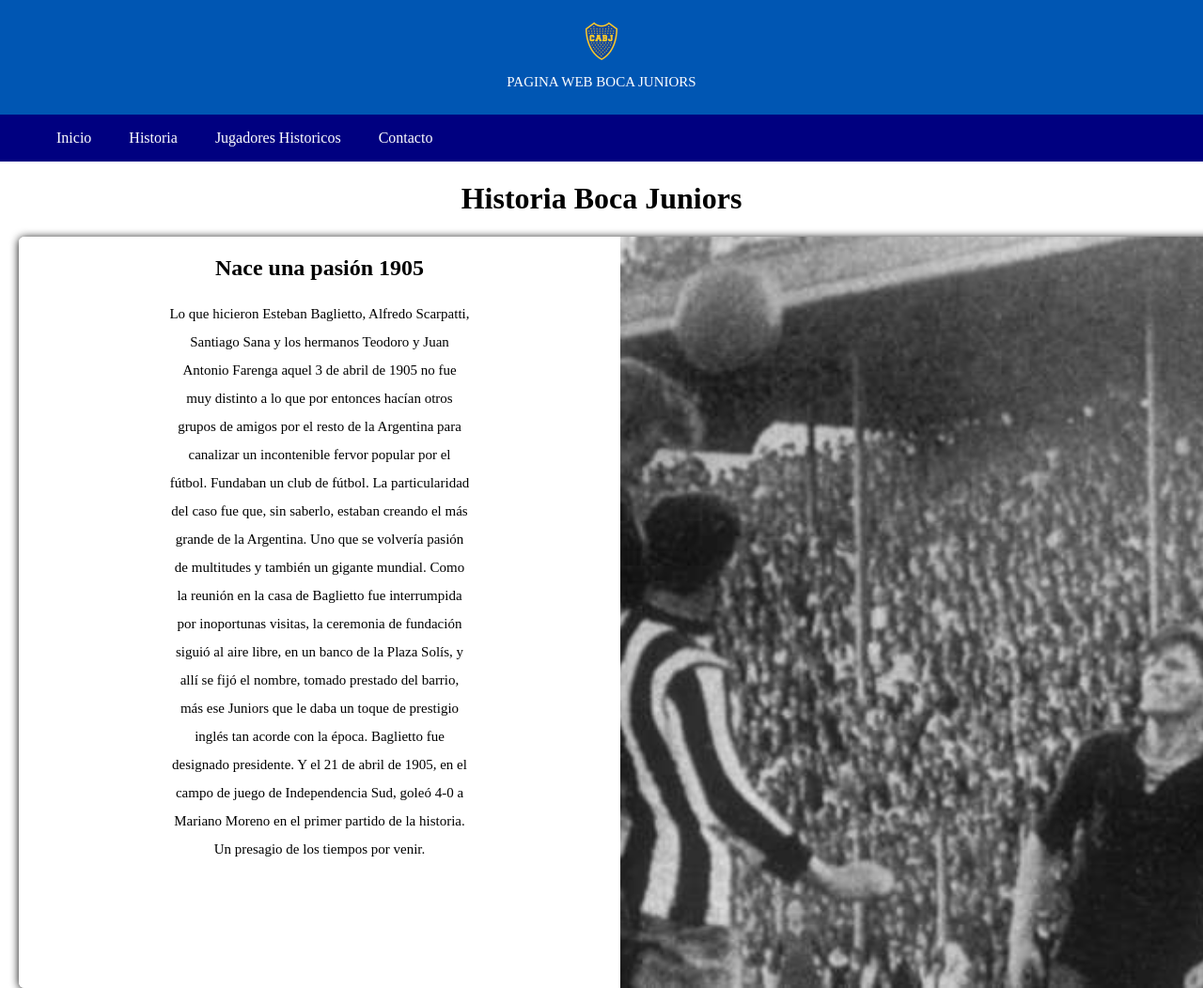
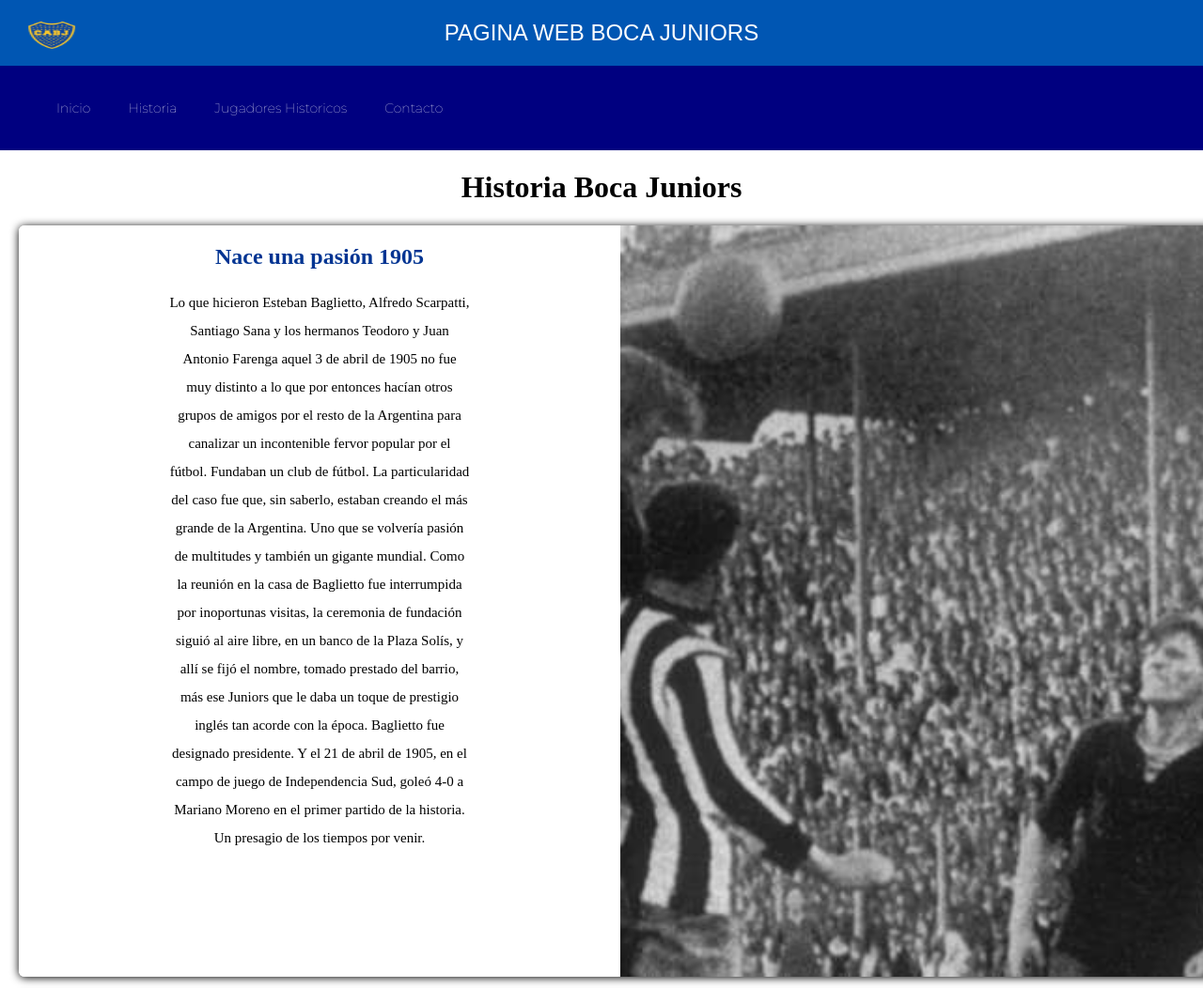
Before and after one commit to tomasleone/PaginaWebClub, a plain HTML site: page historia.html in a window 1280 px wide. Shown: the top 1052 px of the page at 94% size. Drawn offline with Linux system fonts and the light colour scheme.

Commit message:
cambios 2.0

```diff
--- a/estilocontacto.css
+++ b/estilocontacto.css
@@ -116,16 +116,20 @@
     color: #fff;
     padding: 20px;
     text-align: center;
+    font-family: 'Montserrat', sans-serif;
 }
 
 header{
     max-width: 1500px;
+    height: 90px;
     margin: auto;
     display: flex;
     justify-content: space-between;
     align-items: center;
     background-color: #000080;
     color: #fff;
+    font-size: 14px;
+    font-family: 'Montserrat', sans-serif;
 
 }
 
@@ -144,3 +148,19 @@
     color: #fff;;
 
 }
+
+.info img{
+    width: 70px;
+    height: 35px;
+    float: left;
+
+}
+
+.contact__image-wrapper img{
+    height: 660px;
+}
+
+.info p{
+    font-size: 24px;
+    font-family: sans-serif, 'Montserrat';
+}
--- a/estilohistoria.css
+++ b/estilohistoria.css
@@ -1,19 +1,24 @@
+@import url('https://fonts.googleapis.com/css2?family=Montserrat:wght@100&display=swap');
 
 .info{
     background-color: #0056b3;
     color: #fff;
     padding: 20px;
     text-align: center;
+    font-family: 'Montserrat', sans-serif;
 }
 
 header{
     max-width: 1500px;
+    height: 90px;
     margin: auto;
     display: flex;
     justify-content: space-between;
     align-items: center;
     background-color: #000080;
     color: #fff;
+    font-size: 14px;
+    font-family: 'Montserrat', sans-serif;
 
 }
 nav ul{
@@ -149,3 +154,19 @@
 h1{
     text-align: center;
 }
+
+.info img{
+    width: 70px;
+    height: 35px;
+    float: left;
+
+}
+
+.info p{
+    font-size: 24px;
+    font-family: sans-serif, 'Montserrat';
+}
+
+h2{
+    color: #003492;
+}
--- a/estilojug.css
+++ b/estilojug.css
@@ -15,16 +15,20 @@
     color: #fff;
     padding: 20px;
     text-align: center;
+    font-family: 'Montserrat', sans-serif;
 }
 
 header{
     max-width: 1500px;
+    height: 90px;
     margin: auto;
     display: flex;
     justify-content: space-between;
     align-items: center;
     background-color: #000080;
     color: #fff;
+    font-size: 14px;
+    font-family: 'Montserrat', sans-serif;
 
 }
 nav ul{
@@ -104,3 +108,14 @@
     background: #2fb4cc;
     color: #fff;
 }
+
+.info img{
+    width: 70px;
+    height: 35px;
+    float: left;
+
+}
+.info p{
+    font-size: 24px;
+    font-family: sans-serif, 'Montserrat';
+}
--- a/estilos.css
+++ b/estilos.css
@@ -1,3 +1,5 @@
+@import url('https://fonts.googleapis.com/css2?family=Montserrat:wght@100&display=swap');
+
 *{
     margin: 0;
     padding: 0%;
@@ -14,6 +16,7 @@
     width: 40px;
     display: inline-block;
     margin: 15px;
+
 }
 
 .info{
@@ -21,6 +24,8 @@
     color: #fff;
     padding: 20px;
     text-align: center;
+    font-size: 18px;
+    font-family: 'Montserrat', sans-serif;
 }
 
 header{
@@ -31,8 +36,10 @@
     align-items: center;
     background-color: #000080;
     color: #fff;
+    font-size: 14px;
+    font-family: 'Montserrat', sans-serif;
+}
 
-}
 
 nav ul{
     display: flex;
@@ -60,13 +67,16 @@
     font-size: 60px;
     font-family: sans-serif;
     -webkit-text-stroke: 2px black;
+    margin-bottom: 50px;
 }
 
 section a{
     text-decoration: none;
     color: #fff;
     border: 3px solid #fff;
-    padding: 10px 15px
+    padding: 10px 15px;
+    font-size: 20px;
+
 }
 .info img{
     width: 70px;
@@ -74,3 +84,8 @@
     float: left;
 
 }
+
+.info p{
+    font-size: 24px;
+    font-family: sans-serif, 'Montserrat';
+}
```
Also changed, not shown: index.html (+1 -0 lines).
